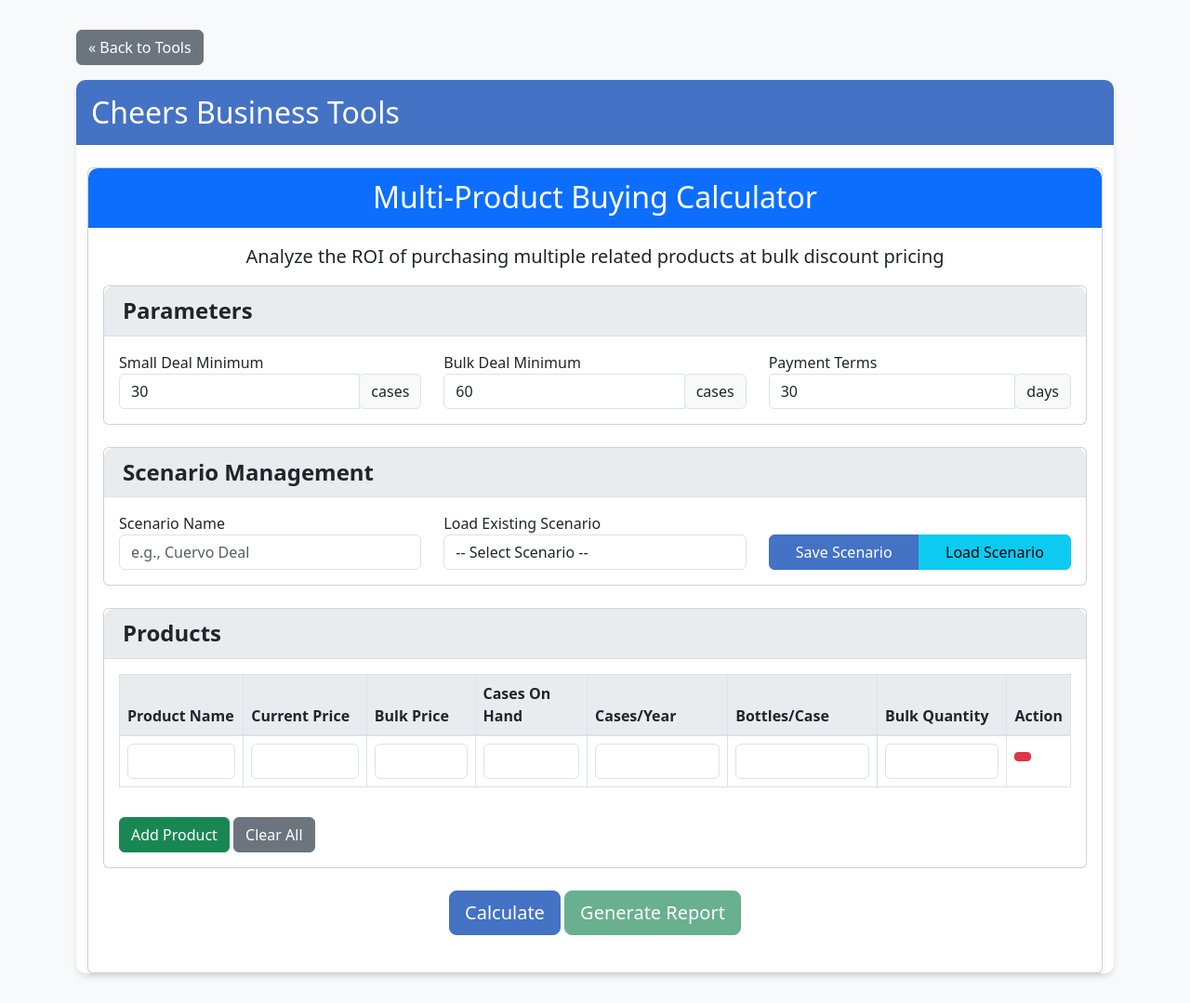
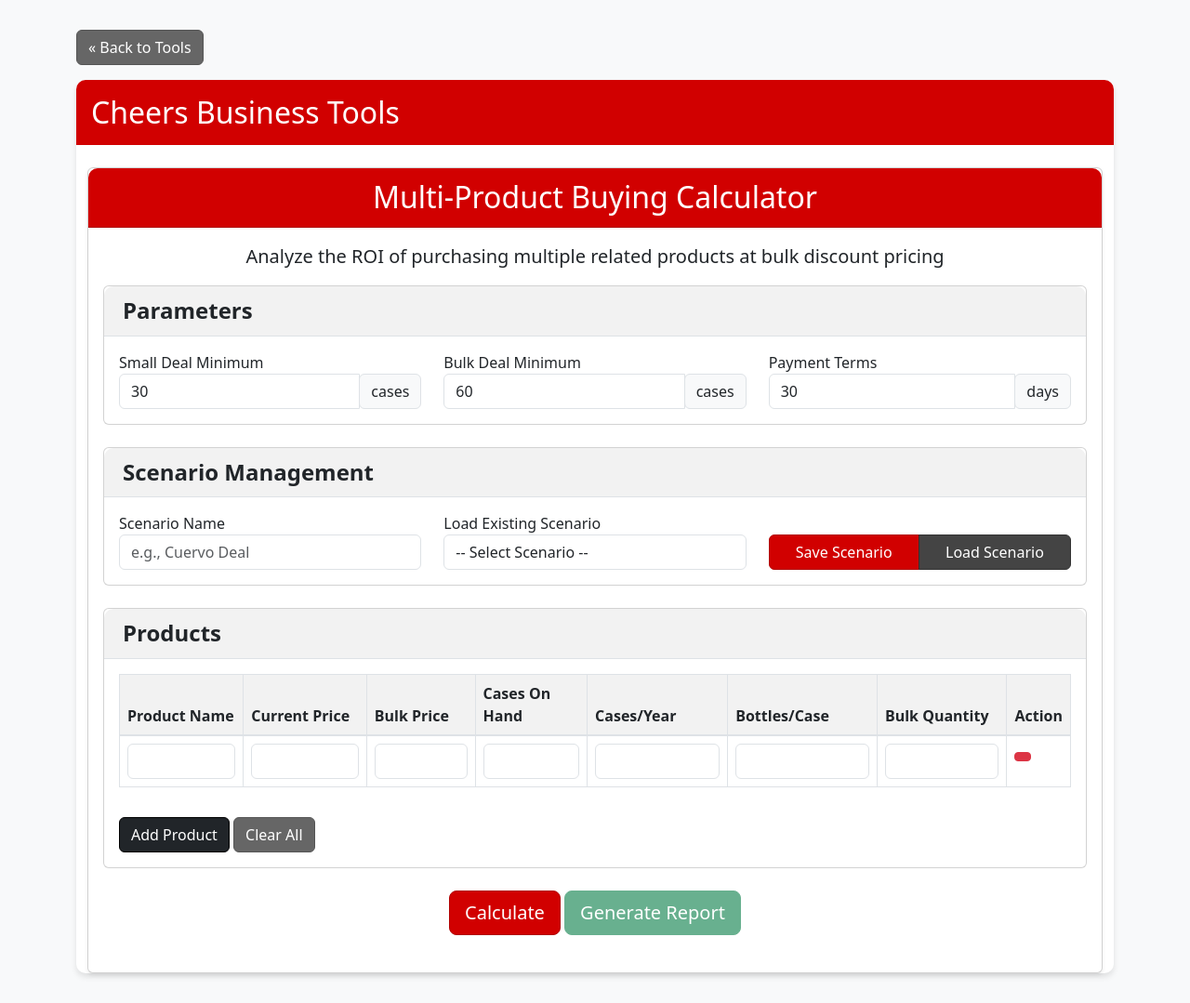
Before and after one commit to lgizzle/cheers-business-tools, a Flask app: page /multi-product-calculator in a window 1280 px wide. Shown: the whole page at 93% size. Run offline with Flask 2, Linux system fonts and the light colour scheme; data that the repository does not hold is empty.

Commit message:
Reskin application to use Cheers Liquor Mart brand colors (red and black)

```diff
--- a/templates/base.html
+++ b/templates/base.html
@@ -17,34 +17,53 @@
             background-color: white;
         }
         .card-header {
-            background-color: #4472c4;
+            background-color: #D10000 !important;
             color: white;
             border-radius: 10px 10px 0 0 !important;
             padding: 1rem;
         }
         .calculator-icon {
             font-size: 4rem;
-            color: #4472c4;
+            color: #D10000;
             margin-bottom: 1rem;
         }
         .container-fluid {
             padding: 2rem;
         }
         .btn-primary {
-            background-color: #4472c4;
-            border-color: #4472c4;
+            background-color: #D10000;
+            border-color: #B00000;
         }
         .btn-primary:hover {
-            background-color: #365aa1;
-            border-color: #365aa1;
+            background-color: #B00000;
+            border-color: #900000;
         }
         .btn-outline-primary {
-            color: #4472c4;
-            border-color: #4472c4;
+            color: #D10000;
+            border-color: #D10000;
         }
         .btn-outline-primary:hover {
-            background-color: #4472c4;
-            border-color: #4472c4;
+            background-color: #D10000;
+            border-color: #B00000;
+            color: white;
+        }
+        .btn-success {
+            background-color: #212529;
+            border-color: #000000;
+        }
+        .btn-success:hover {
+            background-color: #000000;
+            border-color: #000000;
+        }
+        .btn-info {
+            background-color: #444444;
+            border-color: #333333;
+            color: white;
+        }
+        .btn-info:hover {
+            background-color: #333333;
+            border-color: #222222;
+            color: white;
         }
         .alert {
             margin-top: 1rem;
@@ -56,8 +75,25 @@
             text-align: center;
         }
         .form-control:focus, .form-select:focus {
-            border-color: #4472c4;
-            box-shadow: 0 0 0 0.25rem rgba(68, 114, 196, 0.25);
+            border-color: #D10000;
+            box-shadow: 0 0 0 0.25rem rgba(209, 0, 0, 0.25);
+        }
+        .nav-link.active, .nav-pills .nav-link.active {
+            background-color: #D10000 !important;
+            color: white !important;
+        }
+        .nav-tabs .nav-link {
+            color: #D10000;
+        }
+        .nav-tabs .nav-link.active {
+            color: #D10000;
+            font-weight: bold;
+        }
+        .table-primary {
+            background-color: rgba(209, 0, 0, 0.1) !important;
+        }
+        .bg-primary {
+            background-color: #D10000 !important;
         }
     </style>
 
--- a/templates/multi_product_calculator.html
+++ b/templates/multi_product_calculator.html
@@ -6,7 +6,7 @@
 <style>
     /* Improve header legibility */
     .card-header.bg-light {
-        background-color: #e9ecef !important;
+        background-color: #f2f2f2 !important;
         border-bottom: 1px solid #dee2e6;
     }
 
@@ -17,7 +17,7 @@
 
     /* Make table headers more readable */
     .thead-light th {
-        background-color: #e9ecef !important;
+        background-color: #f2f2f2 !important;
         color: #212529;
         font-weight: 600;
         border-bottom: 2px solid #dee2e6;
@@ -38,6 +38,34 @@
     .table th {
         font-weight: 600;
         color: #212529;
+    }
+
+    /* Override Bootstrap button colors */
+    .btn-success {
+        background-color: #212529;
+        border-color: #000000;
+    }
+    .btn-success:hover {
+        background-color: #000000;
+        border-color: #000000;
+    }
+    .btn-info {
+        background-color: #444444;
+        border-color: #333333;
+        color: white;
+    }
+    .btn-info:hover {
+        background-color: #333333;
+        border-color: #222222;
+        color: white;
+    }
+    .btn-secondary {
+        background-color: #666666;
+        border-color: #555555;
+    }
+    .btn-secondary:hover {
+        background-color: #555555;
+        border-color: #444444;
     }
 </style>
 {% endblock %}
```
Also changed, not shown: templates/index.html (+20 -6 lines).
